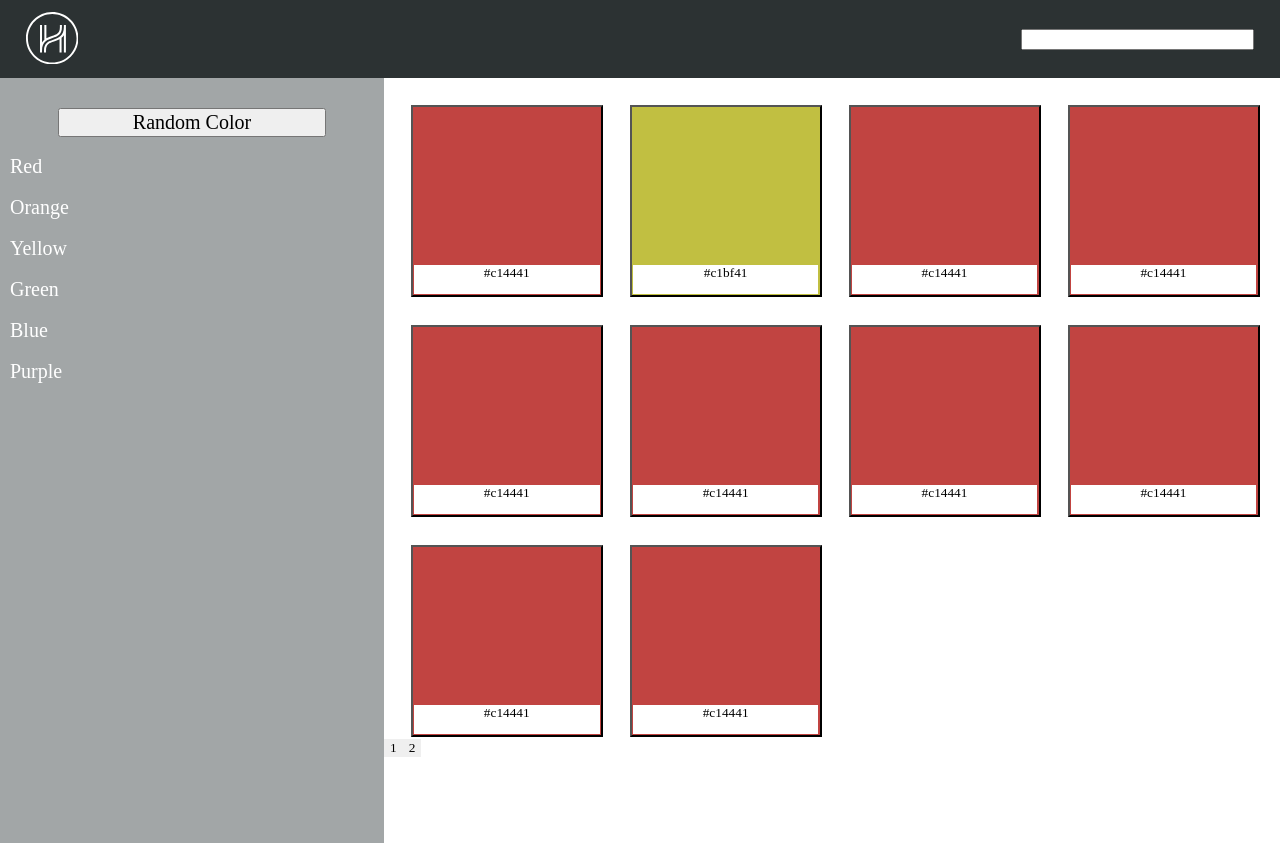
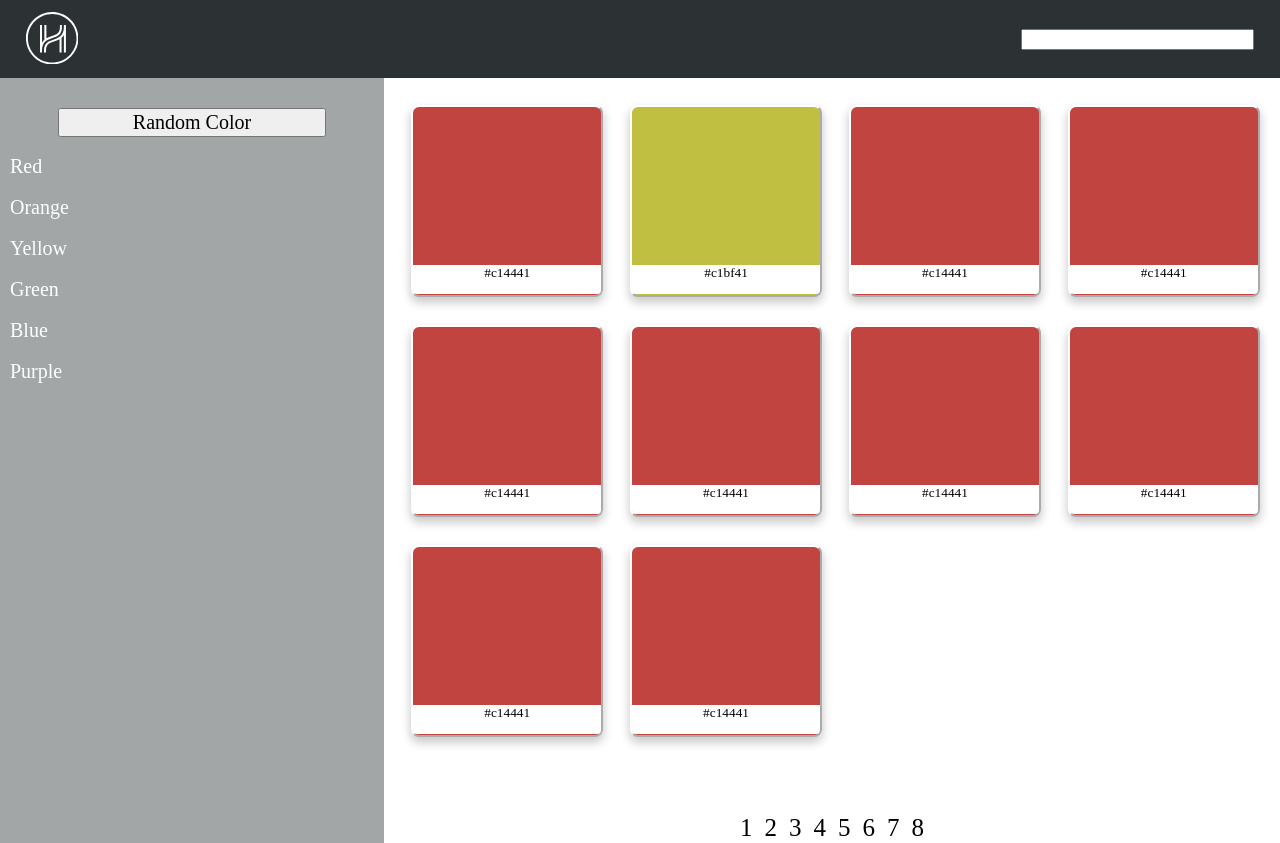
Before and after one commit to adithya-somasundaram/helpful-human, a React (Create React App) app: page / in a window 1280 px wide. Before the commit the page ends 800 px from the top, so only its background shows below. Built offline with nearby package versions, Linux system fonts and the light colour scheme.

Commit message:
added more colors and bottom bar centered

```diff
--- a/src/components/DetailView.js
+++ b/src/components/DetailView.js
@@ -1,12 +1,40 @@
 import React from 'react'
+
+import '../style/DetailView.css'
 
 function DetailView(props) {
     const test = {
-        marginLeft : "35%"
+        marginLeft: "35%"
     }
-    return(
+
+    const cur = {
+        backgroundColor : props.location.state.color,
+        // border : 'none',
+        position : 'relative',
+        borderRadius : '8px',
+        borderColor : 'white',
+        boxShadow: '0 8px 16px 0 rgba(0,0,0,0.2), 0 6px 20px 0 rgba(0,0,0,0.19)'
+    }
+
+    const t = {
+        backgroundColor : 'white',
+        position : 'absolute',
+        width : '55vw',
+        height : '5vw',
+        marginTop : '22.3vw',
+        marginLeft : '-27.3vw',
+        maxWidth : '100%',
+        maxHeight : '20%',
+        borderRadius : '0 0 4px 4px'
+    }
+
+    return (
         <div style={test}>
-            <h1>{props.location.state.color}</h1>
+            <h1></h1>
+            <button style={cur} className="current-button">
+                <span style={t}>{props.location.state.color}</span>
+
+            </button>
         </div>
     )
 }
--- a/src/components/ListView.js
+++ b/src/components/ListView.js
@@ -13,9 +13,14 @@ class ListView extends Component {
             current: 0,
             pages: [],
             color_objs: [[]],
+            prev : 1,
             test: {
                 outline:'none',
-                border:'none'
+                border:'none',
+                backgroundColor : 'white',
+                fontSize : '25px',
+                fontWeight : 'normal',
+                textDecoration : 'none'
             }
         }
     }
@@ -24,9 +29,15 @@ class ListView extends Component {
         var temp = []
         var temp2 = []
         colors.data.map((block) => {
-            temp.push(<button style={this.state.test} onClick={() => {
+            temp.push(<button id={block.id} style={this.state.test} onClick={() => {
+                document.getElementById(block.id).style.fontWeight = 'bold'
+                document.getElementById(this.state.prev).style.fontWeight = 'normal'
+                document.getElementById(block.id).style.textDecoration = 'underline'
+                document.getElementById(this.state.prev).style.textDecoration = 'none'
+
                 this.setState({
-                    current: block.id - 1
+                    current: block.id - 1,
+                    prev : block.id
                 })
             }
             }>{block.id}</button>)
@@ -35,15 +46,21 @@ class ListView extends Component {
                 var cur = {
                     backgroundColor : current,
                     // border : 'none',
-                    position : 'relative'
+                    position : 'relative',
+                    borderRadius : '8px',
+                    borderColor : 'white',
+                    boxShadow: '0 5px 10px 1px rgba(0,0,0,0.2)'
                 }
                 var t = {
                     backgroundColor : 'white',
                     position : 'absolute',
-                    width : '14.5vw',
+                    width : '15vw',
                     height : '2.3vw',
                     marginTop : '5vw',
-                    marginLeft : '-7.26vw'
+                    marginLeft : '-7.32vw',
+                    maxWidth : '100%',
+                    maxHeight : '20%',
+                    borderRadius : '0 0 4px 4px'
                 }
                 temp3.push(<Link to={{ pathname: "/detail-view", state:{color:current} }}>
                     <button style={cur} className="color-button">
@@ -54,6 +71,7 @@ class ListView extends Component {
             })
             temp2.push(temp3)
         })
+
         this.setState({
             pages: temp,
             color_objs: temp2
--- a/src/db.json
+++ b/src/db.json
@@ -6,7 +6,31 @@
         },
         {
             "id" : 2,
-            "colors" : ["hello", "#c14441", "#c14441", "#c14441", "#c14441", "#c14441", "#c14441", "#c14441", "#c14441", "#c14441"]
+            "colors" : ["#c14441", "#c14441", "#c14441", "#c14441", "#c14441", "#c14441", "#c14441", "#c14441", "#c14441", "#c14441"]
+        },
+        {
+            "id" : 3,
+            "colors" : ["#c14441", "#c1bf41", "#c14441", "#c14441", "#c14441", "#c14441", "#c14441", "#c14441", "#c14441", "#c14441"]
+        },
+        {
+            "id" : 4,
+            "colors" : ["#c14441", "#c1bf41", "#c14441", "#c14441", "#c14441", "#c14441", "#c14441", "#c14441", "#c14441", "#c14441"]
+        },
+        {
+            "id" : 5,
+            "colors" : ["#c14441", "#c1bf41", "#c14441", "#c14441", "#c14441", "#c14441", "#c14441", "#c14441", "#c14441", "#c14441"]
+        },
+        {
+            "id" : 6,
+            "colors" : ["#c14441", "#c1bf41", "#c14441", "#c14441", "#c14441", "#c14441", "#c14441", "#c14441", "#c14441", "#c14441"]
+        },
+        {
+            "id" : 7,
+            "colors" : ["#c14441", "#c1bf41", "#c14441", "#c14441", "#c14441", "#c14441", "#c14441", "#c14441", "#c14441", "#c14441"]
+        },
+        {
+            "id" : 8,
+            "colors" : ["#c14441", "#c1bf41", "#c14441", "#c14441", "#c14441", "#c14441", "#c14441", "#c14441", "#c14441", "#c14441"]
         }
     ]
 }
--- /dev/null
+++ b/src/style/DetailView.css
@@ -0,0 +1,6 @@
+.current-button {
+    width: 55vw;
+    height: 55vw;
+    margin-left: 3%;
+    margin-top : 3%;
+}
--- a/src/style/ListView.css
+++ b/src/style/ListView.css
@@ -13,3 +13,10 @@
 .page-button {
     outline: none;
 }
+
+.bottom-bar {
+    bottom: -75px;
+    position: relative;
+    display: flex;
+    justify-content: center;
+}
```
